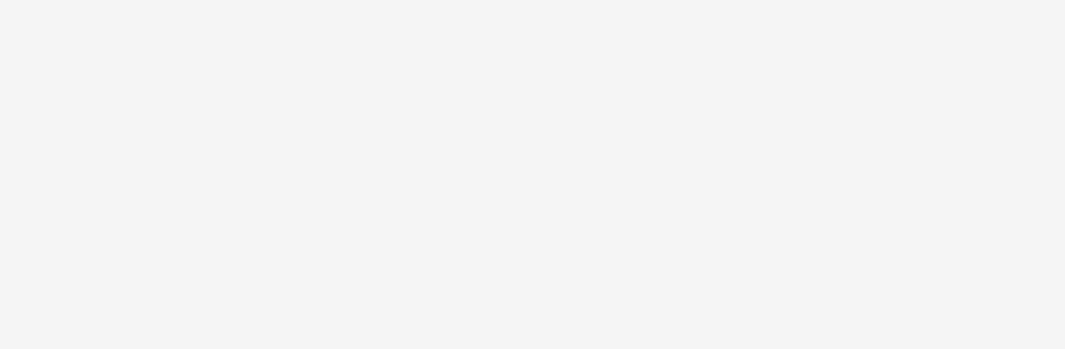
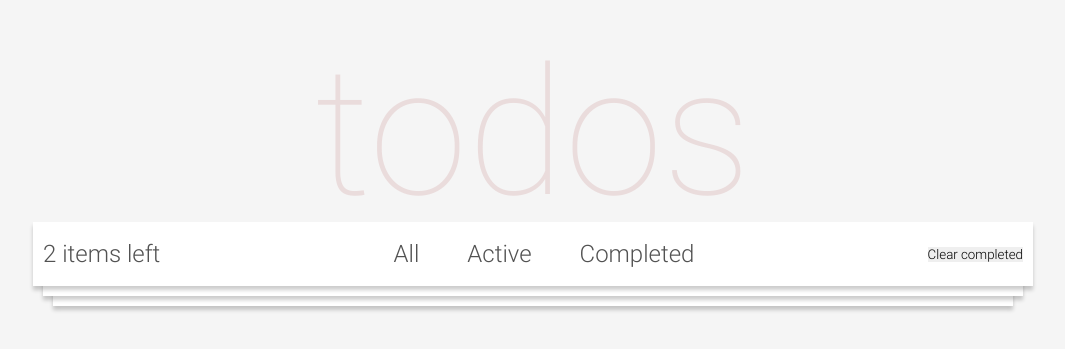
Before and after one commit to Zhiga-noff/task-todo-ts, a React (Vite) app: page / in a window 1280 px wide. Shown: the part 235-584 px from the top of the page, without its empty margins (107-1172 px from the left). Built offline with nearby package versions, Linux system fonts and the light colour scheme.

Commit message:
Добавляю стили в проект

```diff
--- a/src/App.tsx
+++ b/src/App.tsx
@@ -1,3 +1,17 @@
+import { Route, Routes } from 'react-router-dom';
+import { Layout } from './components/layout/Layout';
+
 export const App = () => {
-  return <div></div>;
+  return (
+    <>
+      <h1>todos</h1>
+      <Layout>
+        <Routes>
+          <Route path={'/'} />
+          <Route path={'/active'} />
+          <Route path={'/completed'} />
+        </Routes>
+      </Layout>
+    </>
+  );
 };
--- a/src/assets/styles/colors.scss
+++ b/src/assets/styles/colors.scss
@@ -1,56 +1,3 @@
-$cyanDef: #0297D4;
-$cyanPress: #077AA9;
-$link: #6AD3FF;
-
-$yellow: #FFF5CC;
-$grey: #586C75;
-$text: #131515;
-
-%btn {
-  background-color: $cyanDef;
-  transition-duration: .3s;
-  display: flex;
-  align-items: center;
-  justify-content: center;
-  border-radius: 50px;
-  padding: 16px;
-  color: white;
-  font-weight: 600;
-
-  &:hover {
-    background-color: rgba(2, 151, 212, .8);
-  }
-
-  &:active {
-    background-color: $cyanPress;
-  }
-
-  &:disabled {
-    background-color: #B3C8D1;
-    color: rgba(255, 255, 255, .6);
-  }
-
-}
-
-%btn-stroke {
-  background-color: inherit;
-  color: #00A0E2;
-  border: 1px solid #00A0E2;
-}
-
-%input {
-  padding: 12px 24px;
-  background-color: inherit;
-  font-size: 26px;
-  border: 1px solid $cyanDef;
-  color: $text;
-
-  &.err {
-    border: 1px solid #B80101;
-  }
-
-  &::placeholder {
-    font-size: 26px;
-    color: #B3C8D1;
-  }
-}
+$text: #525252;
+$grey: #ebebeb;
+$pink: #eadcdc;
--- a/src/assets/styles/index.scss
+++ b/src/assets/styles/index.scss
@@ -8,16 +8,20 @@ body {
   color: $text;
   font-size: calc(14px + (16 - 14) * ((100vw - 320px) / (1920 - 320)));
   background-color: #f5f5f5;
+  display: flex;
+  align-items: center;
+  justify-content: center;
 }
 
-.btn {
-  @extend %btn;
+.act-btn {
+  padding: 1rem 0.625rem;
+  border-radius: 0.375rem;
+  border: 1px solid $pink;
 }
 
-.btn-strk {
-  @extend %btn-stroke;
+h1 {
+  font-size: 11.125rem;
+  text-align: center;
+  color: $pink;
+  font-weight: 100;
 }
-
-.input {
-  @extend %input;
-}
--- /dev/null
+++ b/src/components/input-task/InputTask.tsx
@@ -0,0 +1,3 @@
+export const InputTask = () => {
+  return <div></div>;
+};
--- /dev/null
+++ b/src/components/layout/Layout.module.scss
@@ -0,0 +1,40 @@
+.container {
+  width: 62.5rem;
+  margin: 0 auto;
+  position: relative;
+  z-index: 500 !important;
+
+  &::before,
+  &::after {
+    content: '';
+    position: absolute;
+    left: 50%;
+    transform: translateX(-50%);
+
+    height: 100%;
+    background-color: white;
+    box-shadow: 0 4px 4px 0 rgba(0, 0, 0, 0.2);
+  }
+
+  &::before {
+    bottom: -0.625rem;
+    z-index: -100;
+    width: calc(100% - 1.25rem);
+  }
+
+  &::after {
+    z-index: -200;
+    width: calc(100% - 2.5rem);
+    bottom: -1.25rem;
+  }
+}
+
+.background {
+  box-shadow: 0 4px 4px 0 rgba(0, 0, 0, 0.2);
+  background-color: white;
+  height: 100%;
+
+  display: flex;
+  flex-direction: column;
+  align-items: stretch;
+}
--- /dev/null
+++ b/src/components/layout/Layout.tsx
@@ -0,0 +1,20 @@
+import { FC, ReactElement } from 'react';
+import { InputTask } from '../input-task/InputTask';
+import { NavigateBar } from '../navigate-bar/NavigateBar';
+import styles from './Layout.module.scss';
+
+interface ILayout {
+  children: ReactElement;
+}
+
+export const Layout: FC<ILayout> = ({ children }) => {
+  return (
+    <main className={styles.container}>
+      <div className={styles.background}>
+        <InputTask />
+        {children}
+        <NavigateBar />
+      </div>
+    </main>
+  );
+};
--- /dev/null
+++ b/src/components/navigate-bar/NavigateBar.module.scss
@@ -0,0 +1,19 @@
+@import 'src/assets/styles/colors';
+
+.navContainer {
+  display: flex;
+  align-items: center;
+  justify-content: space-between;
+
+  padding: 1.25rem 0.625rem;
+  font-size: 1.5rem;
+}
+
+.list {
+  display: flex;
+  column-gap: 3rem;
+
+  a {
+    color: $text;
+  }
+}
--- /dev/null
+++ b/src/components/navigate-bar/NavigateBar.tsx
@@ -0,0 +1,28 @@
+import { navMenuConstant } from '../../libs/constant/nav-menu.constant';
+import { NavLink } from 'react-router-dom';
+import styles from './NavigateBar.module.scss';
+
+export const NavigateBar = () => {
+  return (
+    <nav className={styles.navContainer}>
+      <p className={styles.activeTasks}>2 items left</p>
+      <ul className={styles.list}>
+        {navMenuConstant.map((item) => {
+          return (
+            <li key={item.href}>
+              <NavLink
+                to={item.href}
+                className={({ isActive }) => {
+                  isActive ? styles.act : styles.link;
+                }}
+              >
+                {item.name}
+              </NavLink>
+            </li>
+          );
+        })}
+      </ul>
+      <button>Clear completed</button>
+    </nav>
+  );
+};
--- /dev/null
+++ b/src/libs/constant/nav-menu.constant.ts
@@ -0,0 +1,5 @@
+export const navMenuConstant: { name: string; href: string }[] = [
+  { name: 'All', href: '/' },
+  { name: 'Active', href: '/active' },
+  { name: 'Completed', href: '/completed' },
+];
--- a/src/main.tsx
+++ b/src/main.tsx
@@ -2,9 +2,12 @@ import { StrictMode } from 'react';
 import { createRoot } from 'react-dom/client';
 import { App } from './App';
 import './assets/styles/index.scss';
+import { BrowserRouter } from 'react-router-dom';
 
 createRoot(document.getElementById('root')!).render(
   <StrictMode>
-    <App />
+    <BrowserRouter>
+      <App />
+    </BrowserRouter>
   </StrictMode>,
 );
```
